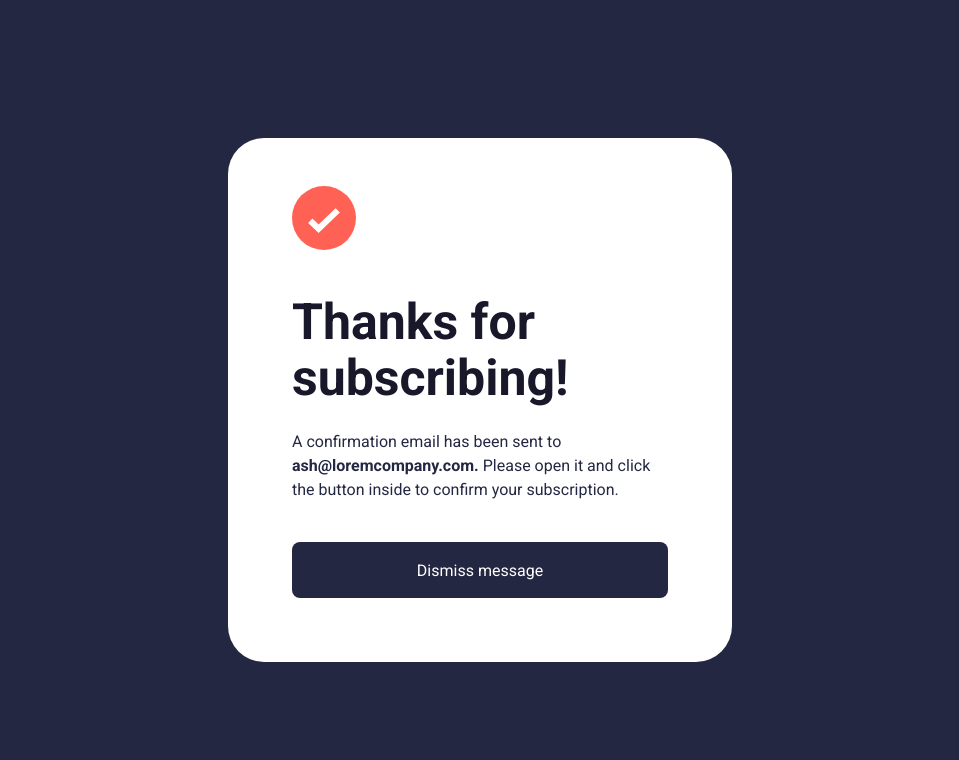
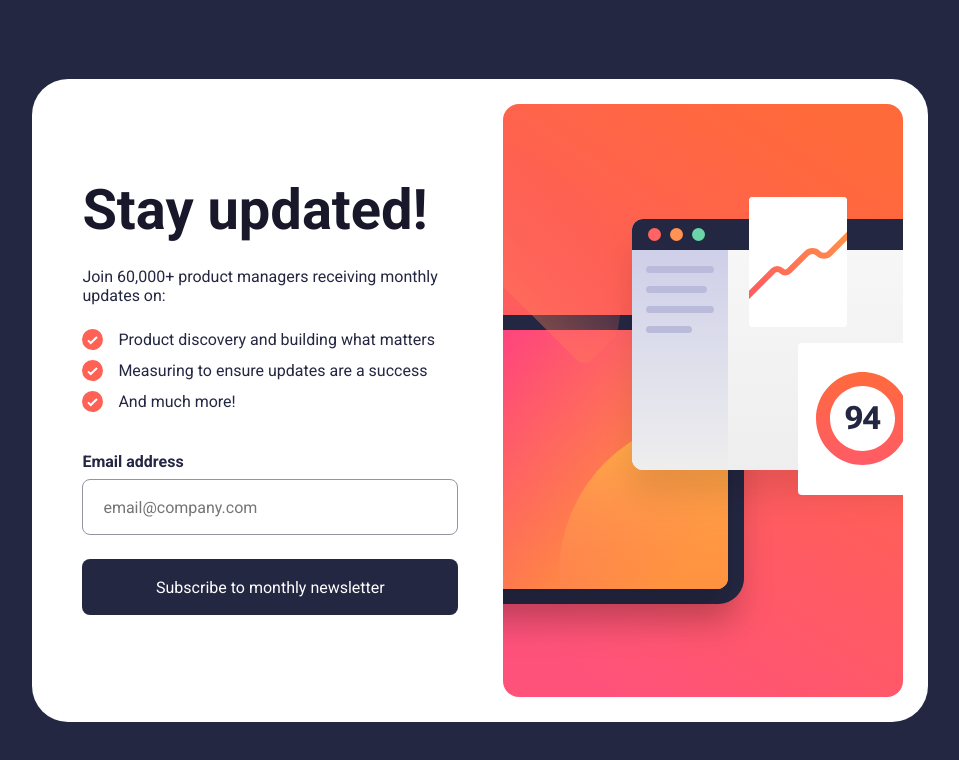
Before and after one commit to YashinN/FM-newsletter-sign-up, a React (Create React App) app: page / in a window 1280 px wide. Shown: the top 760 px of the page, without its empty margins (160-1119 px from the left). Built offline with nearby package versions, Linux system fonts and the light colour scheme.

Commit message:
Created NewsletterMain component to manage state , all state has been lifted from NewsLetter.js. State is passed down via props.

```diff
--- a/src/App.js
+++ b/src/App.js
@@ -1,8 +1,7 @@
-import Newsletter from "./components/Newsletter";
-import Subscribed from "./components/Subscribed";
+import NewsletterMain from "./components/NewsletterMain";
 
 function App() {
-  return <Subscribed />;
+  return <NewsletterMain />;
 }
 
 export default App;
--- a/src/components/Newsletter.js
+++ b/src/components/Newsletter.js
@@ -1,26 +1,13 @@
 import styles from "./Newsletter.module.css";
 import IconList from "./IconList";
-import { useState } from "react";
-import validator from "validator";
 
-const Newsletter = () => {
-  const [email, setEmail] = useState("");
-  const [isEmail, setIsEmail] = useState(true);
-
-  const handleEmail = (e) => {
-    setEmail(e.target.value);
-    setIsEmail(true);
-  };
-
-  const clearError = () => {
-    setIsEmail(true);
-  };
-
-  const validateEmail = (e) => {
-    e.preventDefault();
-    validator.isEmail(email) ? setIsEmail(true) : setIsEmail(false);
-  };
-
+const Newsletter = ({
+  onHandleEmail,
+  isEmail,
+  email,
+  handleSubscribe,
+  clearError,
+}) => {
   return (
     <main className={`${styles.newsletter}`}>
       <div className={`${styles.newsletter_wrapper}`}>
@@ -64,13 +51,13 @@ const Newsletter = () => {
                 type="email"
                 placeholder="email@company.com"
                 value={email}
-                onChange={(e) => handleEmail(e)}
+                onChange={(e) => onHandleEmail(e)}
                 onFocus={clearError}
                 className={`${isEmail ? styles.no_error : styles.error}`}
               />
               <button
                 className={`${styles.sub_btn}`}
-                onClick={(e) => validateEmail(e)}
+                onClick={(e) => handleSubscribe(e)}
               >
                 Subscribe to monthly newsletter
               </button>
--- /dev/null
+++ b/src/components/NewsletterMain.js
@@ -0,0 +1,43 @@
+import { useState } from "react";
+import Newsletter from "./Newsletter";
+import Subscribed from "./Subscribed";
+import validator from "validator";
+
+const NewsletterMain = () => {
+  const [email, setEmail] = useState("");
+  const [isEmail, setIsEmail] = useState(true);
+  const [subscribed, setSubscribed] = useState(false);
+
+  const handleEmail = (e) => {
+    setEmail(e.target.value);
+    setIsEmail(true);
+  };
+
+  const handleSubscribe = (e) => {
+    e.preventDefault();
+    validator.isEmail(email) ? setIsEmail(true) : setIsEmail(false);
+    validator.isEmail(email) && setSubscribed(true);
+  };
+
+  const clearError = () => {
+    setIsEmail(true);
+  };
+
+  return (
+    <>
+      {subscribed ? (
+        <Subscribed email={email} />
+      ) : (
+        <Newsletter
+          onHandleEmail={handleEmail}
+          isEmail={isEmail}
+          email={email}
+          handleSubscribe={handleSubscribe}
+          clearError={clearError}
+        />
+      )}
+    </>
+  );
+};
+
+export default NewsletterMain;
```
